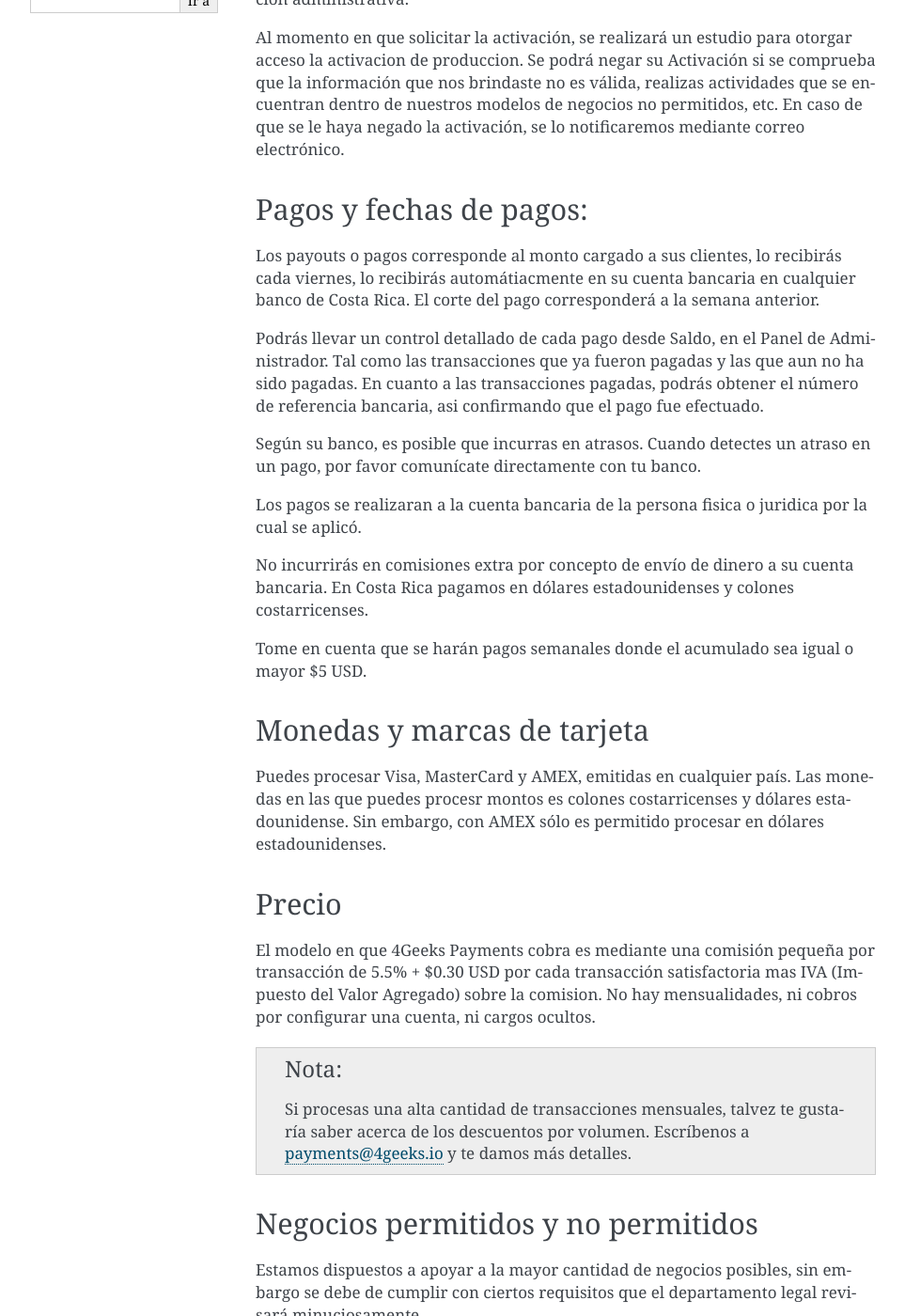
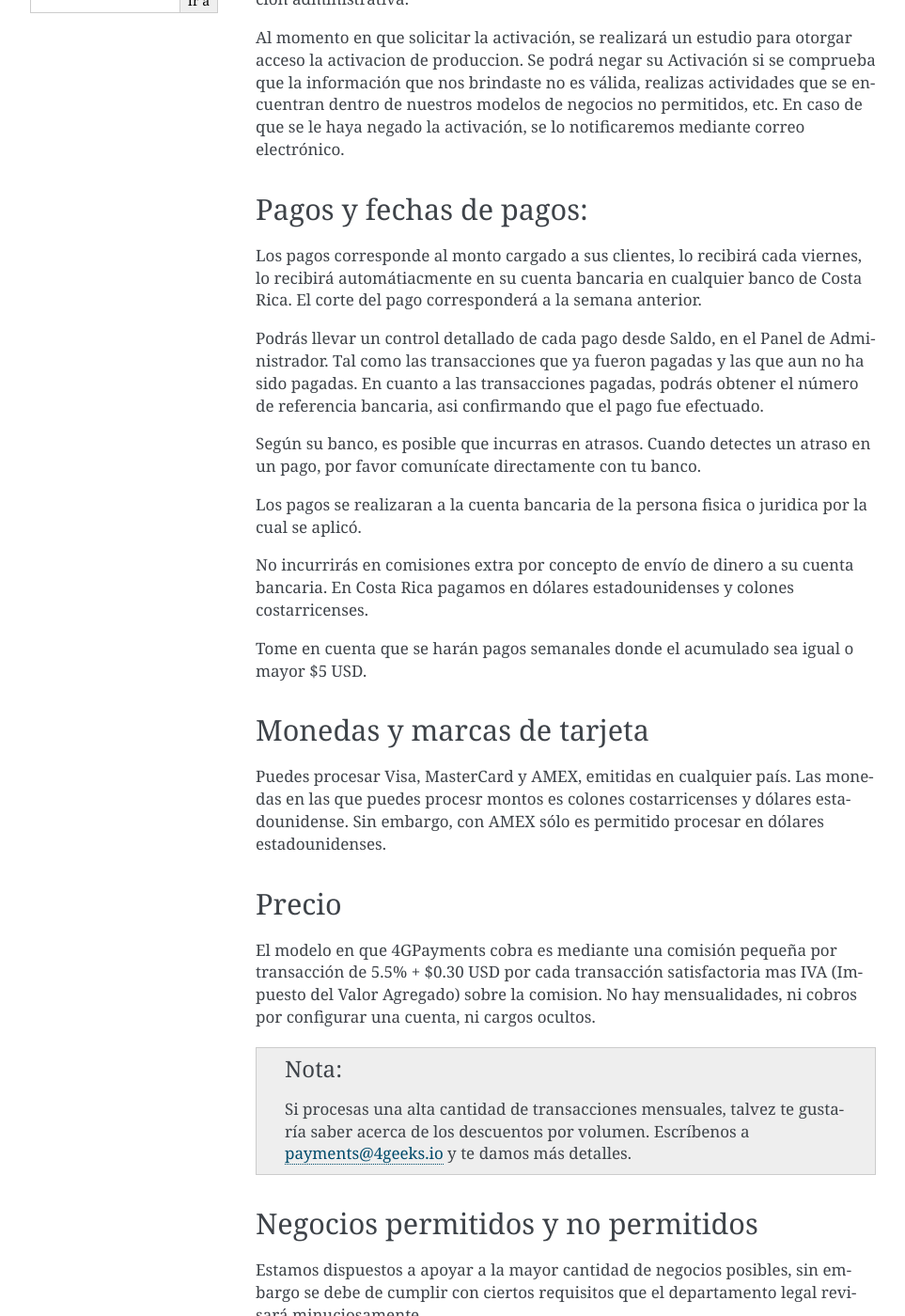
Before and after one commit to ArivazhaganArul/gpayments-support, a Sphinx documentation site: the page built from source/iniciar.rst, in a window 1280 px wide and 1400 px high, scrolled down 814 px. Shown: the whole window at 94% size, without its empty margins (148-1111 px from the left). Built offline with Sphinx 7.4.7, drawn with Linux system fonts in a browser that asks for light colours; some of the changed text lies outside the part shown.

Commit message:
Update iniciar.rst

```diff
--- a/source/iniciar.rst
+++ b/source/iniciar.rst
@@ -28,7 +28,7 @@
 Pagos y fechas de pagos:
 -----------------------------------
 
-Los payouts o pagos corresponde al monto cargado a sus clientes, lo recibirás cada viernes, lo recibirás automátiacmente en su cuenta bancaria en cualquier banco de Costa Rica. El corte del pago corresponderá a la semana anterior.
+Los pagos corresponde al monto cargado a sus clientes, lo recibirá cada viernes, lo recibirá automátiacmente en su cuenta bancaria en cualquier banco de Costa Rica. El corte del pago corresponderá a la semana anterior.
 
 Podrás llevar un control detallado de cada pago desde Saldo, en el Panel de Administrador. Tal como las transacciones que ya fueron pagadas y las que aun no ha sido pagadas. En cuanto a las transacciones pagadas, podrás obtener el número de referencia bancaria, asi confirmando que el pago fue efectuado.
 
@@ -47,7 +47,7 @@
 
 Precio
 -------
-El modelo en que 4Geeks Payments cobra es mediante una comisión pequeña por transacción de 5.5% + $0.30 USD por cada transacción satisfactoria mas IVA (Impuesto del Valor Agregado) sobre la comision. No hay mensualidades, ni cobros por configurar una cuenta, ni cargos ocultos.
+El modelo en que 4GPayments cobra es mediante una comisión pequeña por transacción de 5.5% + $0.30 USD por cada transacción satisfactoria mas IVA (Impuesto del Valor Agregado) sobre la comision. No hay mensualidades, ni cobros por configurar una cuenta, ni cargos ocultos.
 
 .. NOTE::
   Si procesas una alta cantidad de transacciones mensuales, talvez te gustaría saber acerca de los descuentos por volumen.
```
Also changed, not shown: other parts of source/iniciar.rst (+2 -2 lines).
